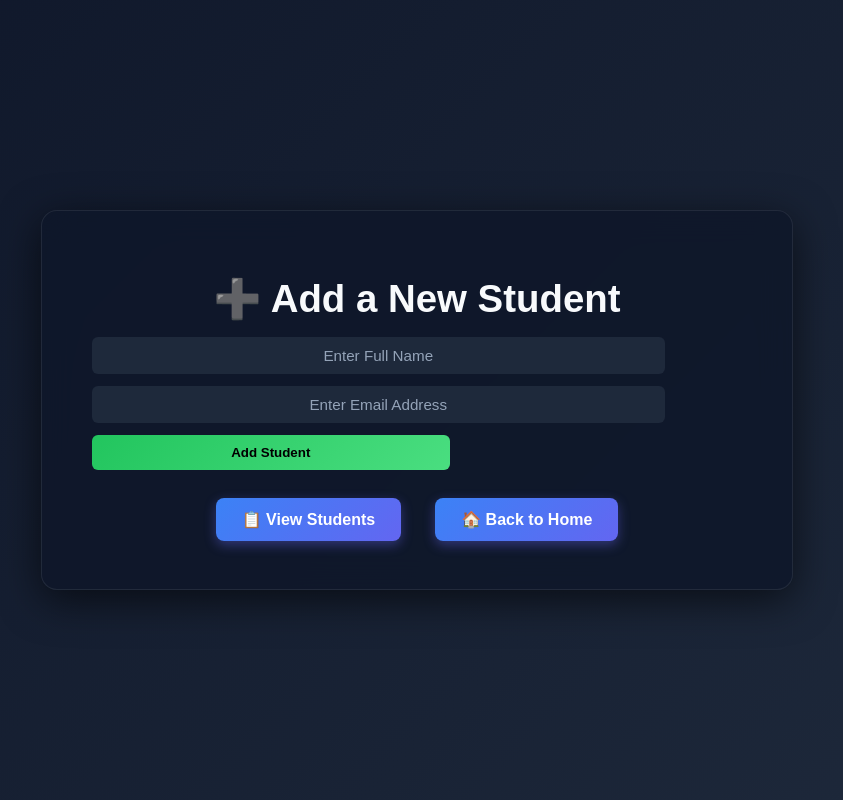
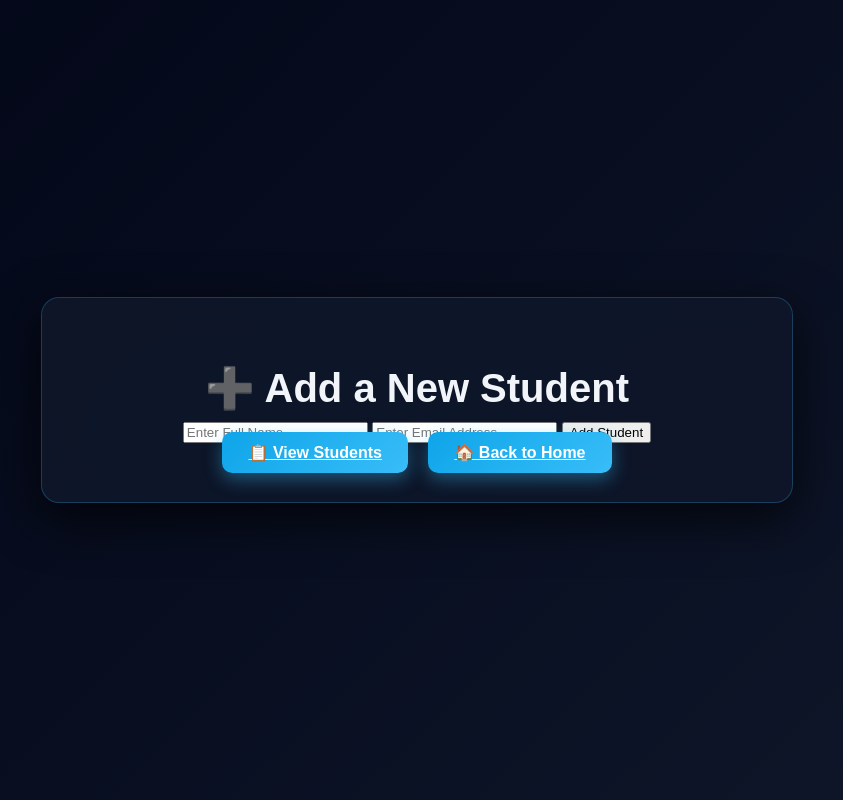
Before and after one commit to Ritesh12j/student-portal, a Flask app: page /add in a window 1280 px wide. Shown: the whole page, without its empty margins (223-1066 px from the left). Run offline with Flask 3, Linux system fonts and the light colour scheme.

Commit message:
updated UI color for CI/CD test

```diff
--- a/app/static/style.css
+++ b/app/static/style.css
@@ -2,7 +2,7 @@
 body {
   margin: 0;
   font-family: 'Poppins', sans-serif;
-  background: linear-gradient(135deg, #0f172a, #1e293b);
+  background: linear-gradient(135deg, #020617, #0f172a);
   color: #e2e8f0;
   display: flex;
   justify-content: center;
@@ -14,22 +14,22 @@ body {
 
 /* ---------- Container ---------- */
 .container {
-  background: rgba(15, 23, 42, 0.85);
-  backdrop-filter: blur(16px);
-  border-radius: 16px;
+  background: rgba(15, 23, 42, 0.9);
+  backdrop-filter: blur(18px);
+  border-radius: 18px;
   padding: 40px 50px;
-  box-shadow: 0 10px 40px rgba(0, 0, 0, 0.6);
+  box-shadow: 0 15px 50px rgba(0, 0, 0, 0.7);
   max-width: 650px;
   width: 90%;
-  border: 1px solid rgba(255,255,255,0.08);
+  border: 1px solid rgba(56, 189, 248, 0.25); /* changed */
   animation: fadeIn 0.8s ease-in-out;
 }
 
 /* ---------- Headings ---------- */
 h1 {
-  font-size: 2.4rem;
+  font-size: 2.5rem;
   margin-bottom: 10px;
-  color: #f8fafc;
+  color: #f1f5f9;
 }
 
 h3 {
@@ -41,110 +41,35 @@ h3 {
 /* ---------- Buttons ---------- */
 button,
 a.button {
-  background: linear-gradient(135deg, #3b82f6, #6366f1);
+  background: linear-gradient(135deg, #0ea5e9, #38bdf8); /* changed */
   color: #fff;
   border: none;
   padding: 12px 26px;
   margin: 8px;
-  border-radius: 8px;
-  text-decoration: none;
+  border-radius: 10px;
   font-weight: 600;
   cursor: pointer;
   transition: all 0.25s ease-in-out;
-  box-shadow: 0 4px 12px rgba(99, 102, 241, 0.4);
+  box-shadow: 0 6px 18px rgba(56, 189, 248, 0.4);
 }
 
 button:hover,
 a.button:hover {
-  transform: translateY(-2px);
-  box-shadow: 0 6px 18px rgba(99, 102, 241, 0.6);
-}
-
-/* ---------- Button Group ---------- */
-.form-buttons {
-  display: flex;
-  justify-content: center;
-  flex-wrap: wrap;
-  gap: 18px;
-  margin-top: 20px;
+  transform: translateY(-3px) scale(1.02);
+  box-shadow: 0 8px 22px rgba(56, 189, 248, 0.7);
 }
 
 /* ---------- Table ---------- */
-.table-container {
-  margin-top: 30px;
-  background: rgba(30, 41, 59, 0.9);
-  border-radius: 10px;
-  padding: 15px;
-  border: 1px solid rgba(255,255,255,0.05);
-}
-
-table {
-  width: 100%;
-  border-collapse: collapse;
-}
-
-th, td {
-  padding: 10px;
-  text-align: left;
-}
-
 th {
-  background: rgba(99, 102, 241, 0.2);
-  color: #f1f5f9;
-}
-
-td {
-  background: rgba(15, 23, 42, 0.8);
+  background: rgba(56, 189, 248, 0.2); /* changed */
 }
 
 tr:hover td {
-  background: rgba(59, 130, 246, 0.2);
+  background: rgba(56, 189, 248, 0.2);
 }
 
-/* ---------- Form ---------- */
-form {
-  display: flex;
-  flex-direction: column;
-  gap: 12px;
-  margin-top: 15px;
+/* ---------- Inputs ---------- */
+input:focus {
+  border-color: #38bdf8;
+  box-shadow: 0 0 8px rgba(56, 189, 248, 0.6);
 }
-
-input[type="text"],
-input[type="email"] {
-  width: 85%;
-  padding: 10px;
-  border-radius: 6px;
-  border: none;
-  outline: none;
-  font-size: 0.95rem;
-  text-align: center;
-  background: #1e293b;
-  color: #fff;
-}
-
-input::placeholder {
-  color: #94a3b8;
-}
-
-input[type="submit"] {
-  width: 55%;
-  padding: 10px;
-  background: linear-gradient(135deg, #22c55e, #4ade80);
-  color: #000;
-  font-weight: bold;
-  border-radius: 6px;
-  border: none;
-  cursor: pointer;
-  transition: 0.25s;
-}
-
-input[type="submit"]:hover {
-  background: linear-gradient(135deg, #16a34a, #22c55e);
-  color: #fff;
-}
-
-/* ---------- Animations ---------- */
-@keyframes fadeIn {
-  0% { opacity: 0; transform: translateY(15px); }
-  100% { opacity: 1; transform: translateY(0); }
-}
```
